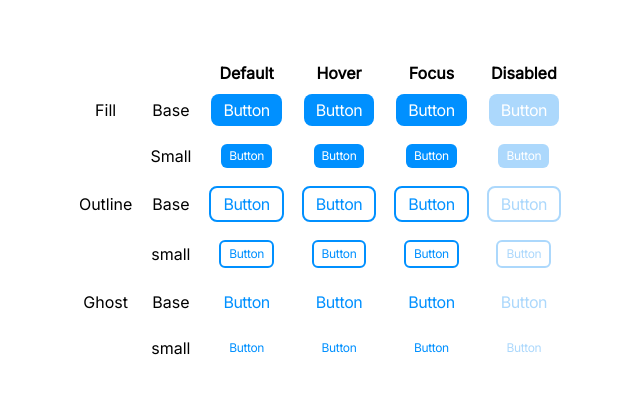
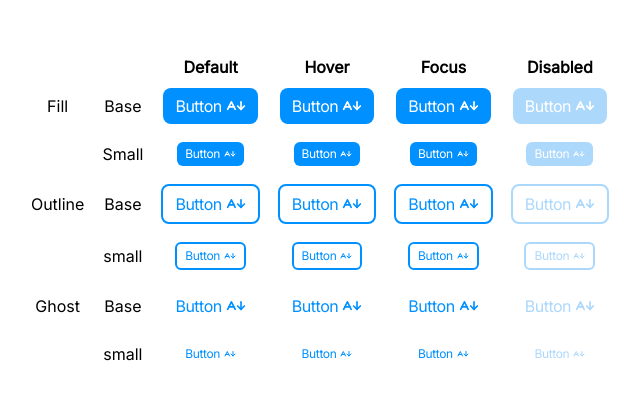
Before and after one commit to rttnbrgr/htmab, a React (Vite) app: page / in a window 1280 px wide. Shown: the part 185-584 px from the top of the page, without its empty margins (320-960 px from the left). Built offline with nearby package versions, Linux system fonts and the light colour scheme.

Commit message:
add icon support to main button

```diff
--- a/src/components/button.tsx
+++ b/src/components/button.tsx
@@ -1,11 +1,14 @@
 import cn from "classnames";
 import "./button.css";
+import { Icon, validIcons } from "./icon";
 
 type ButtonProps = {
   style?: "fill" | "outline" | "ghost";
   size?: "small" | "base";
   disabled?: boolean;
   children: React.ReactNode;
+  icon?: validIcons;
+  iconIs?: "before" | "after";
 };
 
 export const Button = ({
@@ -13,15 +16,23 @@ export const Button = ({
   size = "base",
   disabled,
   children,
+  iconIs = "after",
+  icon: iconName = "AArrowDown",
 }: ButtonProps) => {
   //
 
   const styleClass = `btn--${style}`;
   const sizeClass = `btn--${size}`;
 
+  const IconMarkup = iconName ? (
+    <Icon name={iconName} size={size === "base" ? 20 : 12} />
+  ) : null;
+
   return (
     <button className={cn(["btn", styleClass, sizeClass])} disabled={disabled}>
+      {iconIs === "before" && IconMarkup}
       {children}
+      {iconIs === "after" && IconMarkup}
     </button>
   );
 };
--- a/src/components/icon-utils.tsx
+++ b/src/components/icon-utils.tsx
@@ -1,3 +1,5 @@
+// cant turn a union type into an array
+
 export const iconOptions = [
   "AArrowDown",
   "AArrowUp",
```
